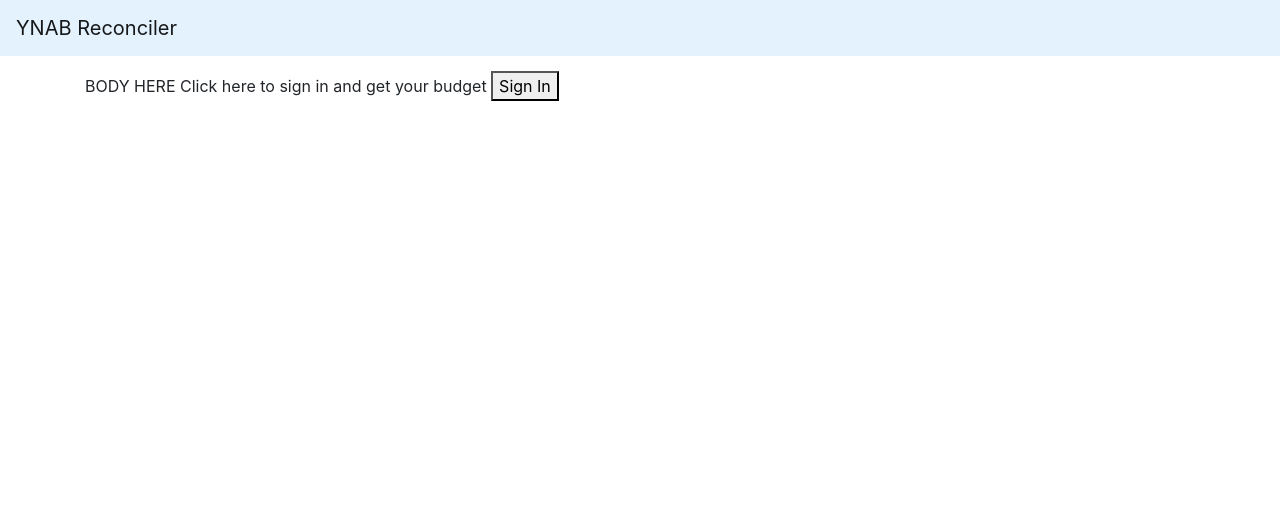
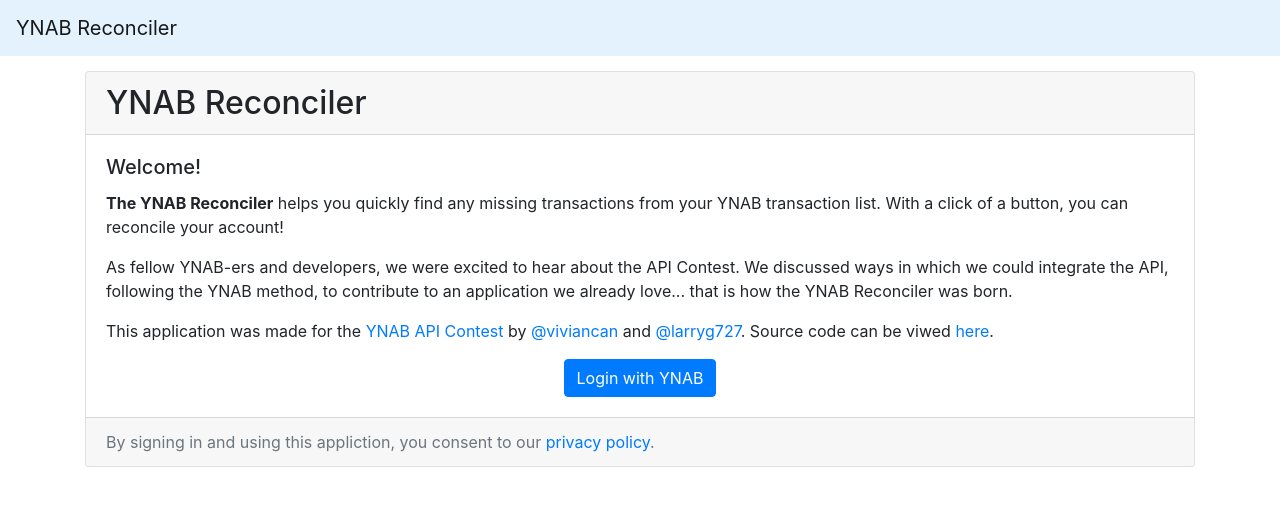
Before and after one commit to pixel-sa/ynab-reconciler, a Flask app: template templates/home.html in a window 1280 px wide. Shown: the top 506 px of the page. Run offline with Flask 2, Linux system fonts and the light colour scheme; the template is opened without the code that fills it, so the values that code supplies are empty; some libraries are stand-ins or nearby versions.

Commit message:
Added policy + basic login ui

```diff
--- a/app.py
+++ b/app.py
@@ -134,6 +134,10 @@
     # print(converted_transaction)
     return jsonify("success!")
 
+@app.route('/policy')
+def policy():
+    return render_template('policy.html')
+
 # @app.route('/authenticate')
 # def ynab_auth():
 #     print(config.get_redirect_url())
@@ -141,7 +145,7 @@
 #     # return redirect(f'https://app.youneedabudget.com/oauth/authorize?client_id={config.client_id}&redirect_uri={config.get_redirect_url()}&response_type=token')
 
 # @app.route('/dashboard')
-# def get_access_token():
+def get_access_token():
 #     code = request.args.get('code')
 #     print(code)
 #     params = {'client_id': config.client_id, 'client_secret': config.client_secret, 'redirect_uri': config.get_redirect_url, 'grant_type': 'authorization_code', 'code': code}
@@ -152,7 +156,7 @@
 #     print(response.content.decode('utf-8'))
 #     session['token'] = json.loads(response.content.decode('utf-8'))
 
-#     return render_template('dashboard.html')
+    return render_template('dashboard.html')
 
 
 if __name__ == '__main__':
--- a/templates/home.html
+++ b/templates/home.html
@@ -2,9 +2,41 @@
 
 {% block body %}
 
-    BODY HERE
-    Click here to sign in and get your budget
-    <a href="/authenticate">
-        <button> Sign In</button>
-    </a>
+    <div class="card">
+        <h2 class="card-header">YNAB Reconciler</h2>
+        <div class="container">
+            <div class="card-body">
+                <div class="row">
+                    <h5 class="card-title">Welcome!</h5>
+                </div>
+
+                <div class="card-text">
+                    <div class="row">
+                        <p><strong>The YNAB Reconciler</strong> helps you quickly find any missing transactions from your YNAB transaction list. With a click of a button, you can reconcile your account!</p>
+                    </div>
+
+                    <div class="row">
+                        <p>
+                            As fellow YNAB-ers and developers, we were excited to hear about the API Contest. We discussed ways in which we could integrate the API, following the YNAB method, to contribute to an application we already love... that is how the YNAB Reconciler was born.
+
+                        </p>
+                    </div>
+
+                    <div class="row">
+                        <p>
+                            This application was made for the <a target="_blank" href="https://www.youneedabudget.com/contest-ynab-api/">YNAB API Contest</a> by <a target="_blank" href="https://github.com/viviancan">@viviancan</a> and <a target="_blank" href="https://github.com/larryg727">@larryg727</a>. Source code can be viwed <a href="https://github.com/pixel-sa/ynab-reconciler" target="_blank">here</a>.
+                        </p>
+                    </div>
+                </div>
+                <div class="text-center">
+                    <a href="/authenticate" class="btn btn-primary">Login with YNAB</a>
+                </div>
+            </div>
+        </div>
+
+        <div class="card-footer text-muted">
+            By signing in and using this appliction, you consent to our <a href="{{ url_for('policy') }}">privacy policy</a>.
+        </div>
+    </div>
+
 {% endblock %}
```
Also changed, not shown: templates/policy.html (added, +29 -0 lines).
